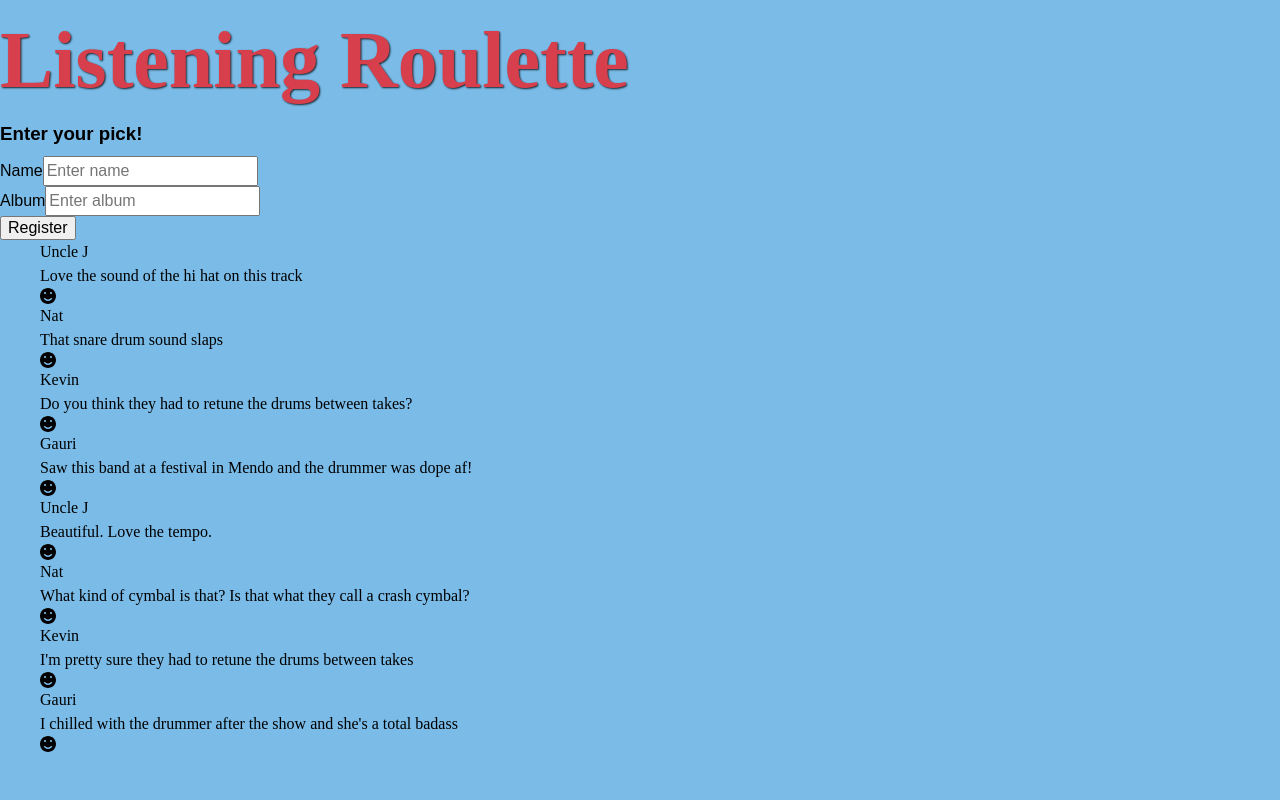
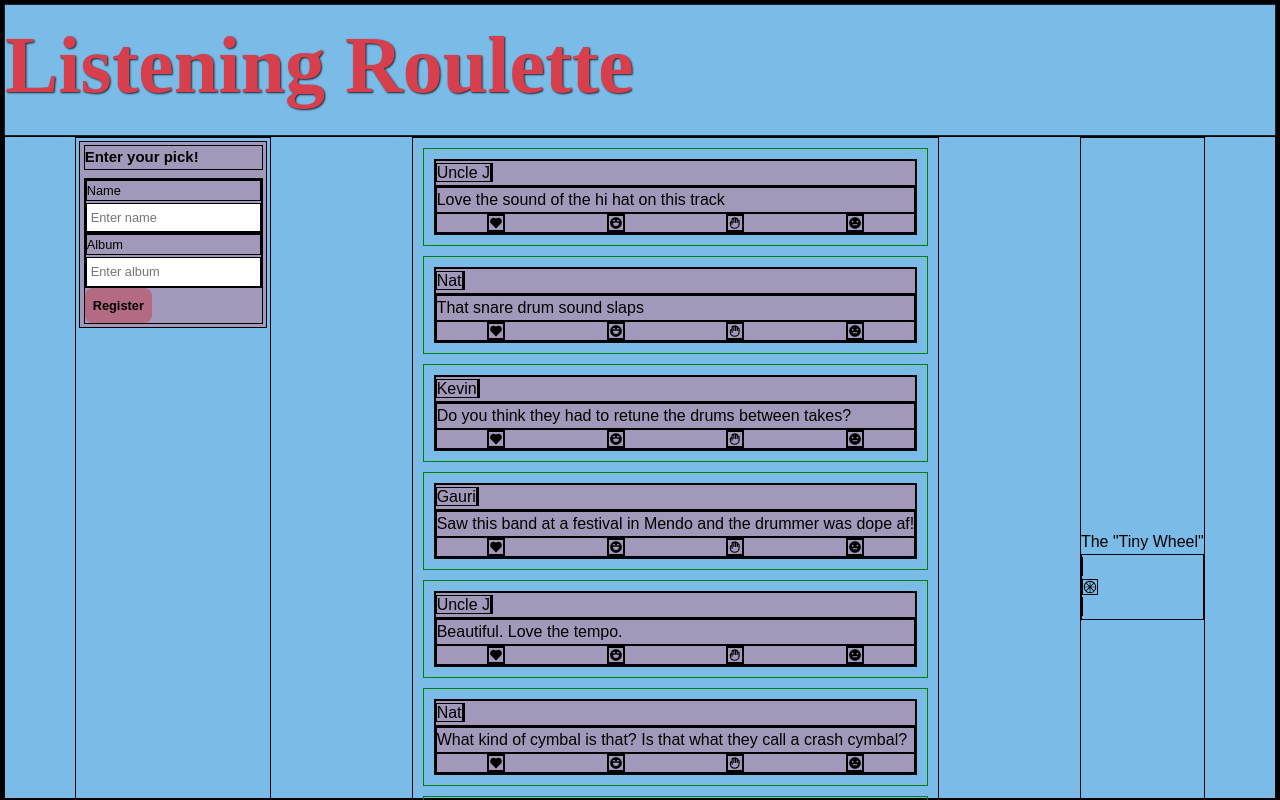
Before and after one commit to BrettEastman/listeningRoulette, a React app: page / in a window 1280 px wide. Shown: the top 800 px of the page. Built offline with nearby package versions, Linux system fonts and the light colour scheme; no server answers; the HTML template or start-up script is replaced by a standard one.

Commit message:
Set up basic layout for all main components individually. Add basic Roulette.

```diff
--- a/client/src/GlobalStyles.js
+++ b/client/src/GlobalStyles.js
@@ -1,56 +1,43 @@
 import { createGlobalStyle } from 'styled-components';
 
 const GlobalStyles = createGlobalStyle`
-  /*
-  1. Use a more-intuitive box-sizing model.
-*/
+
 *, *::before, *::after {
   box-sizing: border-box;
 }
-/*
-  2. Remove default margin
-*/
+
+* {
+  border: 0.5px solid black;
+}
+
 * {
   margin: 0;
 }
-/*
-  3. Allow percentage-based heights in the application
-*/
+
 html, body {
   height: 100%;
 }
-/*
-  Typographic tweaks!
-  4. Add accessible line-height
-  5. Improve text rendering
-*/
+
 body {
   line-height: 1.5;
   -webkit-font-smoothing: antialiased;
   background-color: hsla(204deg 70% 66% / .9);
+  font-family: 'Recursive', sans-serif;
 }
-/*
-  6. Improve media defaults
-*/
+
 img, picture, video, canvas, svg {
   display: block;
   max-width: 100%;
 }
-/*
-  7. Remove built-in form typography styles
-*/
+
 input, button, textarea, select {
   font: inherit;
 }
-/*
-  8. Avoid text overflows
-*/
+
 p, h1, h2, h3, h4, h5, h6 {
   overflow-wrap: break-word;
 }
-/*
-  9. Create a root stacking context
-*/
+
 #root {
   isolation: isolate;
 }
--- a/client/src/components/App.jsx
+++ b/client/src/components/App.jsx
@@ -3,6 +3,7 @@ import styled from 'styled-components';
 import GlobalStyles from '../GlobalStyles.js';
 import Form from './Form.jsx';
 import Feed from './Feed.jsx';
+import Roulette from './Roulette.jsx';
 import exampleData from './tests/exampleData';
 
 const App = () => {
@@ -15,11 +16,18 @@ const App = () => {
     <div>
       <GlobalStyles />
       <Title>Listening Roulette</Title>
-      <Form />
-      <Feed messages={messages}/>
+      <Container>
+        <div>
+          <Form />
+        </div>
+        <Feed messages={messages}/>
+        <RouletteWrapper>The "Tiny Wheel"
+          <Roulette />
+        </RouletteWrapper>
+      </Container>
     </div>
-  )
-}
+  );
+};
 
 const Title = styled.h1`
   font-family: 'Cedarville Cursive', cursive;
@@ -27,6 +35,20 @@ const Title = styled.h1`
   opacity: 0.8;
   font-size: 5rem;
   text-shadow: 1px 1px 2px black;
+  padding-bottom: 10px;
 `;
 
+const Container = styled.div`
+  display: flex;
+  flex-direction: row;
+  justify-content: space-around;
+  font-family: inherit;
+`;
+
+const RouletteWrapper = styled.div`
+  display: flex;
+  flex-direction: column;
+  justify-content: center;
+`
+
 export default App;
--- a/client/src/components/Feed.jsx
+++ b/client/src/components/Feed.jsx
@@ -1,14 +1,21 @@
 import React from 'react';
+import styled from 'styled-components';
 import MessageItem from './MessageItem';
 
 const Feed = ({ messages }) => {
   return (
     <div>
       {messages.map((message) => {
-        return <ul><MessageItem name={message.name} body={message.body} time={message.timeStamp}/></ul>
+        return <UnorderedList><MessageItem name={message.name} body={message.body} time={message.timeStamp}/></UnorderedList>
       })}
     </div>
   )
 };
 
+const UnorderedList = styled.ul`
+  border: 0.5px solid green;
+  padding: 10px;
+  margin: 10px;
+`
+
 export default Feed;
--- a/client/src/components/Form.jsx
+++ b/client/src/components/Form.jsx
@@ -47,18 +47,34 @@ const Form = function CreateForm ({ handleSubmit }) {
           placeholder="Enter album"
           onChange={handleInputChange}
         />
-        <input type="submit" value="Register"></input>
+        <Input type="submit" value="Register"></Input>
       </div>
     </StyledForm>
   );
 };
 
 const StyledForm = styled.form`
-  font-family: 'Recursive', sans-serif;
+  font-size: .8rem;
+  padding: .2rem;
+  margin: .2rem;
   display: flex;
   flex-direction: column;
-  justify-content: space-between;
+  justify-content: flex-start;
+  background-color: hsl(358deg 99% 64% /.3);
   row-gap: 8px;
 `;
 
+const Input = styled.input`
+  color: black;
+  border: none;
+  background-color: hsl(358deg 99% 44% /.3);
+  border-radius: 8px;
+  padding: 8px;
+  font-weight: 700;
+  cursor: pointer;
+  &:hover {
+    color: hsla(204deg 90% 66% / .9);
+  }
+`
+
 export default Form;
--- a/client/src/components/FormInput.jsx
+++ b/client/src/components/FormInput.jsx
@@ -1,10 +1,11 @@
 import React from 'react';
+import styled from 'styled-components';
 
 const FormInput = ({ labelText, name, type, placeholder, onChange, value }) => {
   return (
     <div>
-      <label htmlFor={name}>{labelText}</label>
-      <input
+      <Label htmlFor={name}>{labelText}</Label>
+      <Input
         type={type}
         id={name}
         name={name}
@@ -16,4 +17,16 @@ const FormInput = ({ labelText, name, type, placeholder, onChange, value }) => {
   )
 }
 
+const Label = styled.label`
+  margin-bottom: 2px;
+  display: block;
+`;
+
+const Input = styled.input`
+  display: block;
+  font-family: inherit;
+  width: 100%;
+  padding: 4px;
+`;
+
 export default FormInput;
--- a/client/src/components/MessageItem.jsx
+++ b/client/src/components/MessageItem.jsx
@@ -1,19 +1,37 @@
 import React from 'react';
-import { ImSmile2 } from "react-icons/im";
+import styled from 'styled-components';
+import { RiHeartFill, RiEmotionLaughFill, RiEmotionNormalFill } from "react-icons/ri";
+import { HiOutlineHand } from "react-icons/hi";
 
 const MessageItem = ({ name, body, time }) => {
   return (
-    <>
+    <MessageWrapper>
       <div>
         <span>{name}</span>
         <span>{time}</span>
       </div>
       <div>
         <p>{body}</p>
-        <span><ImSmile2 /></span>
+        <MessageFooter>
+          <span><RiHeartFill /></span>
+          <span><RiEmotionLaughFill /></span>
+          <span><HiOutlineHand /></span>
+          <span><RiEmotionNormalFill /></span>
+        </MessageFooter>
       </div>
-    </>
-  )
+    </MessageWrapper>
+  );
 };
 
+const MessageWrapper = styled.div`
+  font-family: inherit;
+  background-color: hsl(358deg 99% 64% /.3);
+`
+
+const MessageFooter = styled.div`
+  display: flex;
+  flex-direction: row;
+  justify-content: space-around;
+`
+
 export default MessageItem;
--- /dev/null
+++ b/client/src/components/Roulette.jsx
@@ -0,0 +1,12 @@
+import React from 'react';
+import { RxColorWheel } from 'react-icons/rx';
+
+const Roulette = () => {
+  return (
+    <div>
+      <span><RxColorWheel /></span>
+    </div>
+  )
+}
+
+export default Roulette;
```
